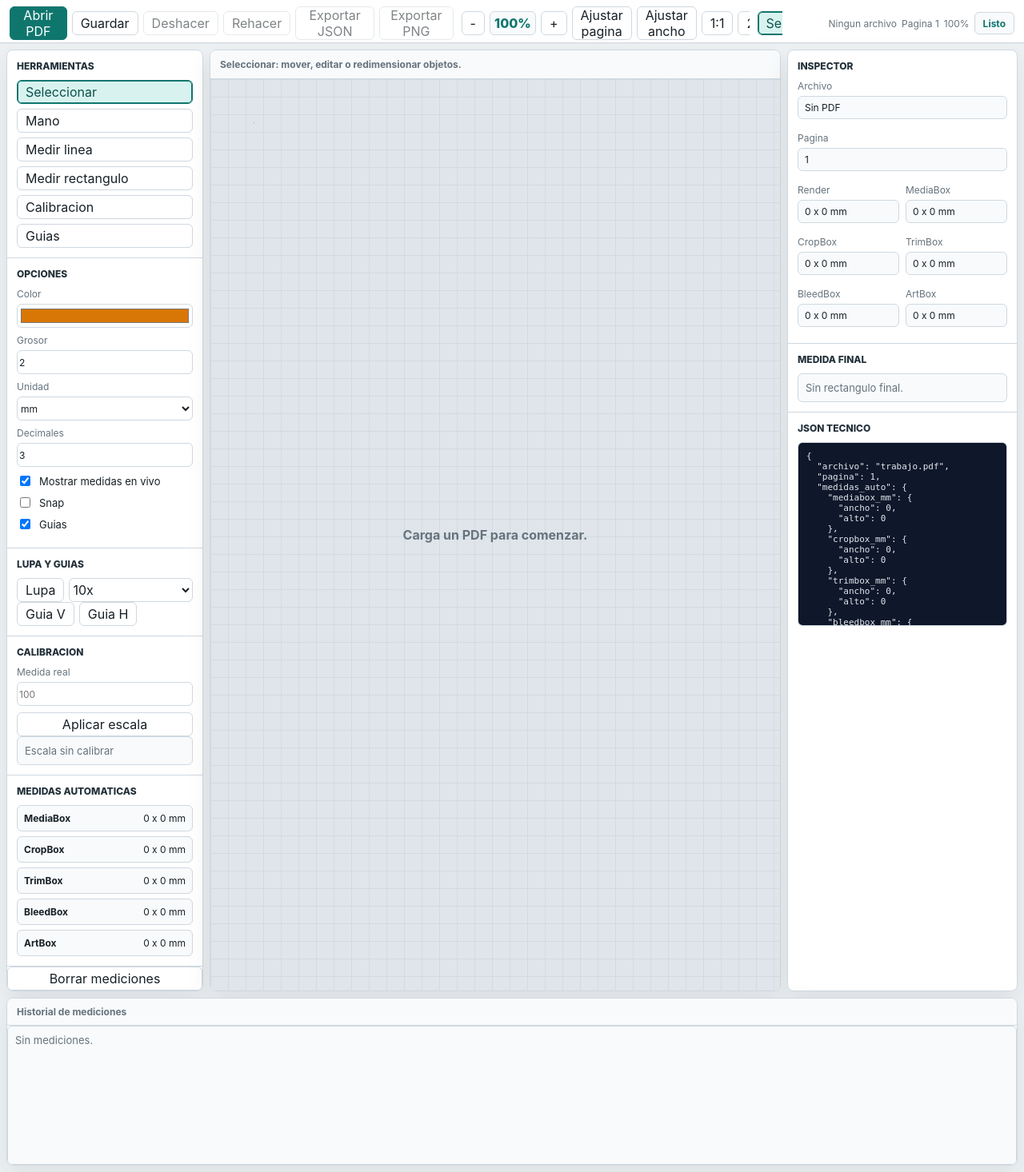
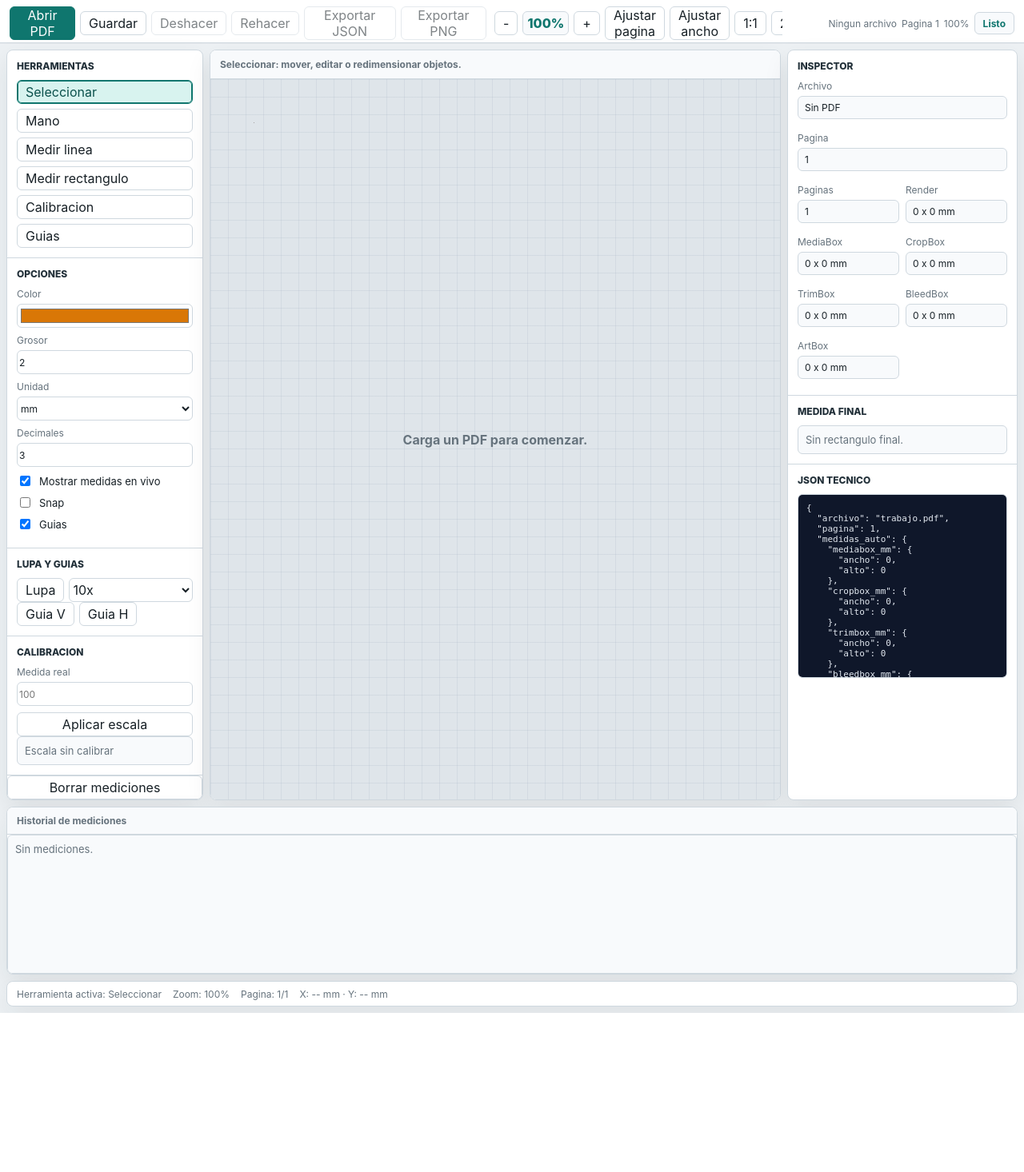
Before and after one commit to Anibalmartineez/revista-montaje-ai, a Flask app: page /pdf-medidor-pro in a window 1280 px wide. Shown: the whole page at 80% size. After the commit the page ends 1267 px from the top, so only its background shows below. Run offline with Flask 3, Linux system fonts and the light colour scheme.

Commit message:
Clean PDF Medidor Pro UX and fix space pan

```diff
--- a/pdf_medidor_pro/static/css/pdf_medidor_pro.css
+++ b/pdf_medidor_pro/static/css/pdf_medidor_pro.css
@@ -40,7 +40,7 @@ select {
 
 .pmp-topbar {
   display: grid;
-  grid-template-columns: auto minmax(360px, 1fr) auto auto;
+  grid-template-columns: auto minmax(360px, 1fr) auto;
   gap: 10px;
   align-items: center;
   padding: 8px 12px;
@@ -92,7 +92,7 @@ select {
 .pmp-app-grid {
   display: grid;
   grid-template-columns: 246px minmax(320px, 1fr) 288px;
-  grid-template-rows: minmax(0, 1fr) 210px;
+  grid-template-rows: minmax(0, 1fr) 210px 32px;
   gap: 8px;
   min-height: 0;
   padding: 8px;
@@ -324,6 +324,13 @@ select {
   cursor: default;
 }
 
+.pmp-viewer.is-line-tool #pmp-measure-canvas,
+.pmp-viewer.is-rectangle-tool #pmp-measure-canvas,
+.pmp-viewer.is-calibrate-tool #pmp-measure-canvas,
+.pmp-viewer.is-guides-tool #pmp-measure-canvas {
+  cursor: crosshair;
+}
+
 .pmp-viewer.is-hand-tool #pmp-measure-canvas,
 .pmp-viewer.is-hand-temp #pmp-measure-canvas,
 .pmp-viewer.is-panning #pmp-measure-canvas {
@@ -371,28 +378,18 @@ select {
   display: none;
 }
 
-.pmp-auto-table,
 .pmp-inspector,
 .pmp-history {
   display: grid;
   gap: 6px;
 }
 
-.pmp-auto-row,
 .pmp-final-box,
 .pmp-calibration-state,
 .pmp-empty-row {
   border: 1px solid var(--pmp-line);
   border-radius: 6px;
   background: var(--pmp-panel-soft);
-}
-
-.pmp-auto-row {
-  display: flex;
-  justify-content: space-between;
-  gap: 8px;
-  padding: 8px;
-  font-size: 12px;
 }
 
 .pmp-final-box,
@@ -454,6 +451,28 @@ select {
   overflow: auto;
 }
 
+.pmp-statusbar {
+  grid-column: 1 / -1;
+  display: flex;
+  align-items: center;
+  gap: 14px;
+  min-width: 0;
+  padding: 0 12px;
+  border: 1px solid var(--pmp-line);
+  border-radius: 8px;
+  background: #ffffff;
+  box-shadow: var(--pmp-shadow);
+  color: var(--pmp-muted);
+  font-size: 12px;
+  white-space: nowrap;
+  overflow: hidden;
+}
+
+.pmp-statusbar span {
+  overflow: hidden;
+  text-overflow: ellipsis;
+}
+
 .pmp-history-table {
   width: 100%;
   border-collapse: collapse;
@@ -502,7 +521,7 @@ select {
 
   .pmp-app-grid {
     grid-template-columns: 220px minmax(320px, 1fr);
-    grid-template-rows: minmax(520px, 1fr) auto auto;
+    grid-template-rows: minmax(520px, 1fr) auto auto 32px;
   }
 
   .pmp-right-panel {
@@ -513,12 +532,13 @@ select {
 @media (max-width: 820px) {
   .pmp-app-grid {
     grid-template-columns: 1fr;
-    grid-template-rows: auto 520px auto auto;
+    grid-template-rows: auto 520px auto auto 32px;
   }
 
   .pmp-left-panel,
   .pmp-right-panel,
-  .pmp-history-panel {
+  .pmp-history-panel,
+  .pmp-statusbar {
     grid-column: 1;
   }
 }
--- a/pdf_medidor_pro/static/js/inspector_panel.js
+++ b/pdf_medidor_pro/static/js/inspector_panel.js
@@ -57,6 +57,7 @@
     const rows = [
       ["Archivo", context.archivo || "Sin PDF"],
       ["Pagina", context.page || 1],
+      ["Paginas", context.pageCount || context.page || 1],
       ["Render", `${fmt(context.renderMm.ancho)} x ${fmt(context.renderMm.alto)} mm`],
       ["MediaBox", box(auto.mediabox_mm, fmt)],
       ["CropBox", box(auto.cropbox_mm, fmt)],
--- a/pdf_medidor_pro/static/js/pdf_medidor_pro.js
+++ b/pdf_medidor_pro/static/js/pdf_medidor_pro.js
@@ -9,6 +9,7 @@
   const state = {
     archivo: "",
     pagina: 1,
+    pageCount: 1,
     previewFilename: "",
     renderMm: { ancho: 0, alto: 0 },
     medidasAuto: ns.emptyAuto(),
@@ -70,7 +71,6 @@
     refs.undoButton = document.getElementById("pmp-undo-button");
     refs.redoButton = document.getElementById("pmp-redo-button");
     refs.fileInput = document.getElementById("pmp-file-input");
-    refs.autoTable = document.getElementById("pmp-auto-table");
     refs.viewer = document.getElementById("pmp-viewer");
     refs.stage = document.getElementById("pmp-stage");
     refs.emptyState = document.getElementById("pmp-empty-state");
@@ -82,6 +82,10 @@
     refs.toolHint = document.getElementById("pmp-tool-hint");
     refs.zoomCurrent = document.getElementById("pmp-zoom-current");
     refs.zoomDisplay = document.getElementById("pmp-zoom-display");
+    refs.statusTool = document.getElementById("pmp-status-tool");
+    refs.statusZoom = document.getElementById("pmp-status-zoom");
+    refs.statusPage = document.getElementById("pmp-status-page");
+    refs.statusCoords = document.getElementById("pmp-status-coords");
     refs.snapToggle = document.getElementById("pmp-snap-toggle");
     refs.guidesToggle = document.getElementById("pmp-guides-toggle");
     refs.liveToggle = document.getElementById("pmp-live-toggle");
@@ -193,6 +197,7 @@
       }
       state.archivo = payload.archivo;
       state.pagina = payload.pagina || 1;
+      state.pageCount = payload.page_count || state.pagina || 1;
       state.previewFilename = payload.preview.filename || "";
       state.renderMm = payload.preview.render_mm || payload.render_mm || { ancho: 0, alto: 0 };
       state.medidasAuto = payload.medidas_auto || ns.emptyAuto();
@@ -220,6 +225,7 @@
   function onCanvasDown(event) {
     if (!hasPdf()) return;
     if (state.mode === "hand" || state.spacePan) {
+      event.preventDefault();
       beginPan(event);
       return;
     }
@@ -289,11 +295,14 @@
 
   function onWindowMove(event) {
     if (!panning) return;
-    if (Math.abs(event.clientX - panning.x) > 2 || Math.abs(event.clientY - panning.y) > 2) {
+    event.preventDefault();
+    const deltaX = event.clientX - panning.x;
+    const deltaY = event.clientY - panning.y;
+    if (Math.abs(deltaX) > 2 || Math.abs(deltaY) > 2) {
       panning.moved = true;
     }
-    refs.viewer.scrollLeft = panning.left - (event.clientX - panning.x);
-    refs.viewer.scrollTop = panning.top - (event.clientY - panning.y);
+    refs.viewer.scrollLeft = panning.left - deltaX;
+    refs.viewer.scrollTop = panning.top - deltaY;
     renderCanvas();
   }
 
@@ -377,6 +386,7 @@
     if (key === "r") setMode("rectangle");
     if (key === "c") setMode("calibrate");
     if (key === "g") setMode("guides");
+    if (key === "v" || key === "s") setMode("select");
     if (event.key === "Delete" || event.key === "Backspace") deleteSelected();
   }
 
@@ -398,8 +408,10 @@
       button.classList.toggle("is-active", button.dataset.pmpTool === state.mode);
     });
     refs.toolHint.textContent = toolHint();
+    ["select", "line", "rectangle", "hand", "calibrate", "guides"].forEach((tool) => {
+      refs.viewer.classList.toggle(`is-${tool}-tool`, state.mode === tool);
+    });
     refs.viewer.classList.toggle("is-hand-tool", state.mode === "hand");
-    refs.viewer.classList.toggle("is-select-tool", state.mode === "select");
     renderCanvas();
   }
 
@@ -410,6 +422,18 @@
     if (state.mode === "calibrate") return "Calibracion: mide una linea y aplica la medida real.";
     if (state.mode === "guides") return "Guias: clic crea vertical; Shift clic crea horizontal.";
     return "Mano: arrastra para desplazar.";
+  }
+
+  function toolLabel(mode) {
+    const labels = {
+      select: "Seleccionar",
+      hand: "Mano",
+      line: "Linea",
+      rectangle: "Rectangulo",
+      calibrate: "Calibracion",
+      guides: "Guias",
+    };
+    return labels[mode] || "Seleccionar";
   }
 
   function clearMeasurements() {
@@ -492,7 +516,7 @@
     refs.zoomCurrent.textContent = zoomText;
     refs.zoomDisplay.textContent = zoomText;
     renderUndoRedoButtons();
-    renderAutoTable();
+    renderStatusbar(zoomText);
     renderInspectorPanel();
     renderHistoryPanel();
     renderFinalBox();
@@ -501,25 +525,12 @@
     renderCanvas();
   }
 
-  function renderAutoTable() {
-    const labels = [
-      ["mediabox_mm", "MediaBox"],
-      ["cropbox_mm", "CropBox"],
-      ["trimbox_mm", "TrimBox"],
-      ["bleedbox_mm", "BleedBox"],
-      ["artbox_mm", "ArtBox"],
-    ];
-    refs.autoTable.innerHTML = labels.map(([key, label]) => {
-      const box = state.medidasAuto[key] || { ancho: 0, alto: 0 };
-      return `<div class="pmp-auto-row"><strong>${label}</strong><span>${fmt(box.ancho)} x ${fmt(box.alto)} mm</span></div>`;
-    }).join("");
-  }
-
   function renderInspectorPanel() {
     ns.renderInspector(refs.inspector, {
       selected: currentSelected(),
       archivo: state.archivo,
       page: state.pagina,
+      pageCount: state.pageCount,
       renderMm: state.renderMm,
       medidasAuto: state.medidasAuto,
       metrics,
@@ -613,6 +624,17 @@
       viewer.drawRulers(state.pointerMm);
       viewer.drawCoordinates(state.pointerMm, fmt);
     }
+    renderStatusbar(`${Math.round((viewer ? viewer.zoom : 1) * 100)}%`);
+  }
+
+  function renderStatusbar(zoomText) {
+    if (!refs.statusTool) return;
+    refs.statusTool.textContent = `Herramienta activa: ${toolLabel(state.mode)}`;
+    refs.statusZoom.textContent = `Zoom: ${zoomText}`;
+    refs.statusPage.textContent = `Pagina: ${state.pagina || 1}${state.pageCount ? `/${state.pageCount}` : ""}`;
+    refs.statusCoords.textContent = state.pointerMm
+      ? `X: ${fmt(state.pointerMm.x_mm)} mm · Y: ${fmt(state.pointerMm.y_mm)} mm`
+      : "X: -- mm · Y: -- mm";
   }
 
   function drawDraft() {
@@ -882,7 +904,8 @@
   }
 
   function isTyping(target) {
-    return ["INPUT", "TEXTAREA", "SELECT"].includes(target && target.tagName);
+    if (!target) return false;
+    return ["INPUT", "TEXTAREA", "SELECT", "BUTTON"].includes(target.tagName) || target.isContentEditable;
   }
 
   function isDialogOpen() {
--- a/pdf_medidor_pro/templates/pdf_medidor_pro.html
+++ b/pdf_medidor_pro/templates/pdf_medidor_pro.html
@@ -34,14 +34,6 @@
           <button type="button" data-pmp-zoom="8">800%</button>
           <button type="button" data-pmp-zoom="16">1600%</button>
           <button type="button" data-pmp-zoom="32">3200%</button>
-        </div>
-
-        <div class="pmp-toolbar-group" aria-label="Herramientas rapidas">
-          <button class="pmp-tool is-active" type="button" data-pmp-tool="select">Seleccionar</button>
-          <button class="pmp-tool" type="button" data-pmp-tool="hand">Mano</button>
-          <button class="pmp-tool" type="button" data-pmp-tool="line">Linea</button>
-          <button class="pmp-tool" type="button" data-pmp-tool="rectangle">Rectangulo</button>
-          <button class="pmp-tool" type="button" data-pmp-tool="calibrate">Calibracion</button>
         </div>
 
         <div class="pmp-topbar-status">
@@ -126,13 +118,6 @@
             <div class="pmp-calibration-state" id="pmp-calibration-state">Escala sin calibrar</div>
           </section>
 
-          <section class="pmp-panel-section">
-            <h2>Medidas automaticas</h2>
-            <div class="pmp-auto-table" id="pmp-auto-table">
-              <p class="pmp-muted">Sin PDF cargado.</p>
-            </div>
-          </section>
-
           <button class="pmp-button pmp-full" id="pmp-clear-button" type="button">Borrar mediciones</button>
         </aside>
 
@@ -170,6 +155,13 @@
           <h2>Historial de mediciones</h2>
           <div id="pmp-history" class="pmp-history"></div>
         </section>
+
+        <footer class="pmp-statusbar" id="pmp-statusbar">
+          <span id="pmp-status-tool">Herramienta activa: Seleccionar</span>
+          <span id="pmp-status-zoom">Zoom: 100%</span>
+          <span id="pmp-status-page">Pagina: 1</span>
+          <span id="pmp-status-coords">X: -- mm · Y: -- mm</span>
+        </footer>
       </section>
     </main>
 
```
Also changed, not shown: pdf_medidor_pro/docs/07_FASE_4C_UX_INTERFAZ.md (added, +42 -0 lines), pdf_medidor_pro/tests/test_phase4c_ux.py (added, +54 -0 lines), pdf_medidor_pro/README.md.
